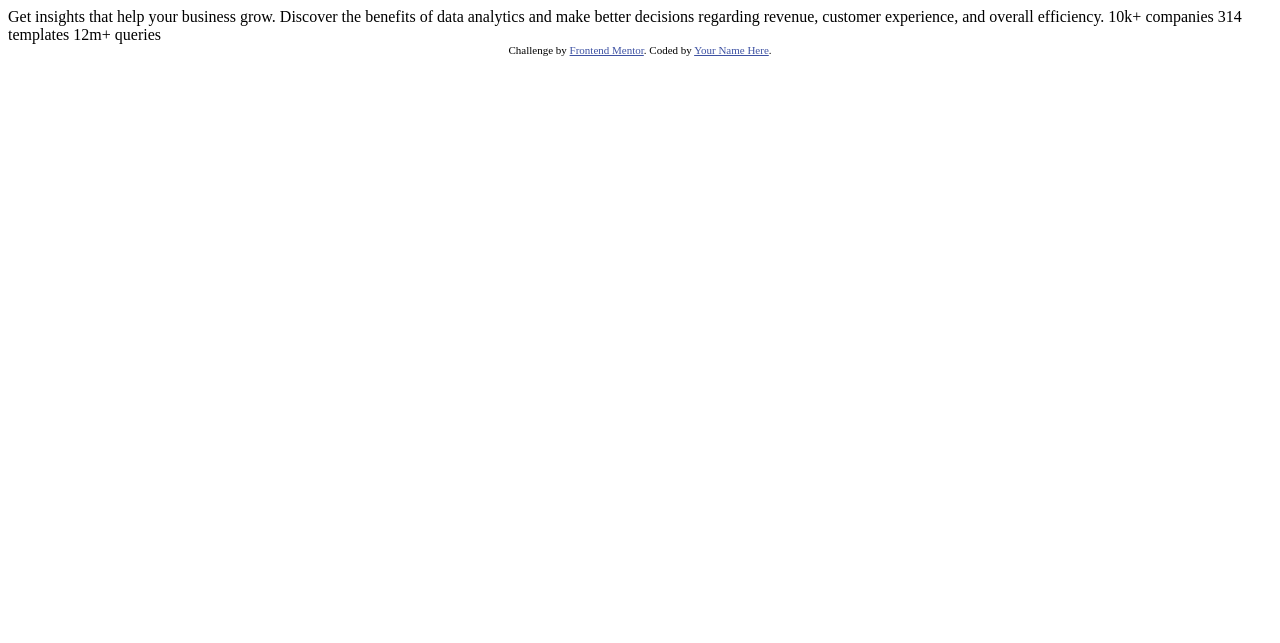
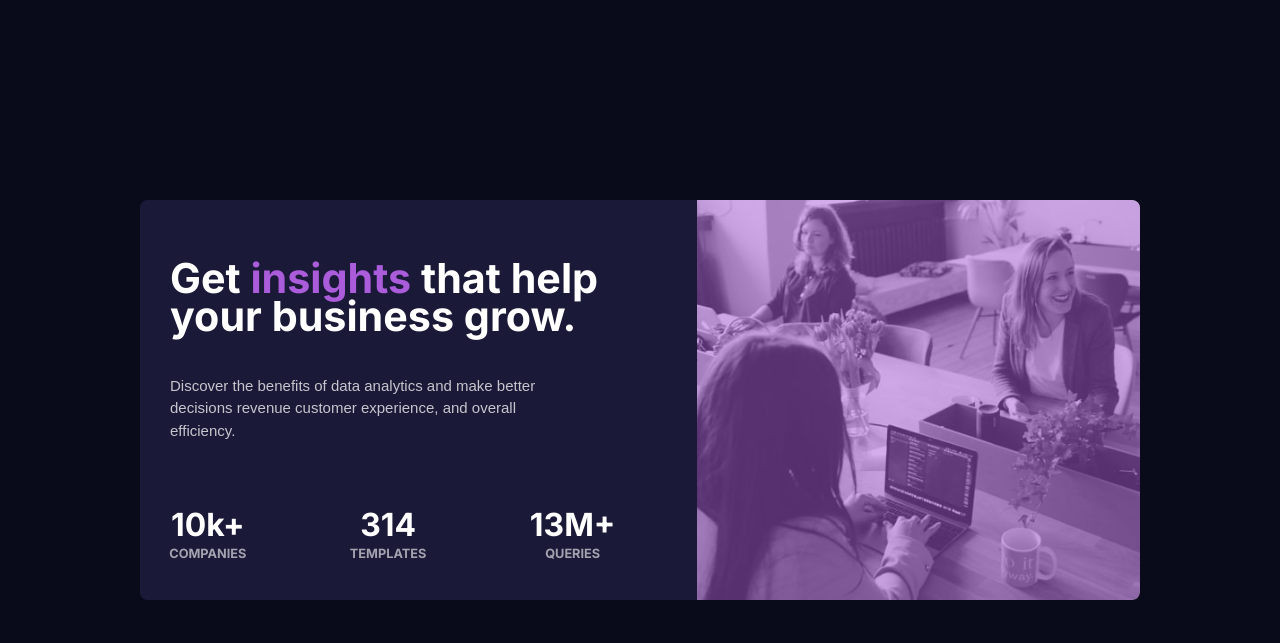
Before and after one commit to Akanni5/stats-preview-card-component-fm, a plain HTML site: page index.html in a window 1280 px wide. Drawn offline with Linux system fonts and the light colour scheme.

Commit message:
solution

```diff
--- a/index.html
+++ b/index.html
@@ -7,27 +7,39 @@
   <link rel="icon" type="image/png" sizes="32x32" href="./images/favicon-32x32.png">
 
   <title>Frontend Mentor | Stats preview card component</title>
-
-  <!-- Feel free to remove these styles or customise in your own stylesheet 👍 -->
-  <style>
-    .attribution { font-size: 11px; text-align: center; }
-    .attribution a { color: hsl(228, 45%, 44%); }
-  </style>
+  <link rel="stylesheet" href="style.css">
 </head>
 <body>
-
-  Get insights that help your business grow.
-
-  Discover the benefits of data analytics and make better decisions regarding revenue, customer
-  experience, and overall efficiency.
-
-  10k+ companies
-  314 templates
-  12m+ queries
-
-  <div class="attribution">
-    Challenge by <a href="https://www.frontendmentor.io?ref=challenge" target="_blank">Frontend Mentor</a>.
-    Coded by <a href="#">Your Name Here</a>.
-  </div>
+    <main class="container section-container">
+        <div class="stats-content">
+            <div class="heading">
+                <h1 class="main-heading">Get <span class="highlighted">insights</span> that help your business grow.</h1>
+            </div>
+            <div class="paragaph">
+                <p class="info">
+                    Discover the benefits of data analytics and make better decisions revenue customer experience, and overall
+                    efficiency.
+                </p>
+            </div>
+            <div class="stats">
+                <div class="stats-column">
+                    <h2 class="stats-heading">10k+</h2>
+                    <p class="stats-name">companies</p>
+                </div>
+                <div class="stats-column">
+                    <h2 class="stats-heading">314</h2>
+                    <p class="stats-name
+                    ">templates</p>
+                </div>
+                <div class="stats-column">
+                    <h2 class="stats-heading">13M+</h2>
+                    <p class="stats-name">queries</p>
+                </div>
+            </div>
+        </div>
+        <div class="image-content" role="img">
+            <div class="image-overlay"></div>
+        </div>
+    </main>
 </body>
 </html>
--- /dev/null
+++ b/style.css
@@ -0,0 +1,167 @@
+@import url('https://fonts.googleapis.com/css2?family=Inter:wght@400;700&display=swap');
+@import url('https://fonts.googleapis.com/css2?family=Lexend+Deca&display=swap');
+
+:root {
+    --white: #ffffff;
+    --darkblue: #090b1a;
+    --desat-blue: hsl(244, 38%, 16%);
+    --purple: #aa5cdb;
+    --slight-white: hsla(0, 0%, 100%, .75);
+    --slight-trans-white: hsla(0, 0%, 100%, .6);
+    --purpleoverlay: hsla(277, 64%, 61%, 0.5);
+    --container-width: 22rem;
+}
+
+*,
+a {
+    font-family: 'Inter', sans-serif;
+    font-size: 15px;
+    font-weight: 600;
+    color: var(--white);
+
+    margin: 0 auto;
+    text-decoration: none;
+    cursor: pointer;
+}
+
+body {
+    background-color: var(--darkblue);
+}
+
+.container {
+    width: var(--container-width);
+    margin: 2rem auto;
+    min-height: 500px;
+    border-radius: .5rem;
+    overflow: hidden;
+}
+
+.image-content {
+    background-image: url(./images/image-header-mobile.jpg);
+    background-position: center;
+    background-repeat: no-repeat;
+    background-size: cover;
+    border-top-left-radius: .5rem;
+    border-top-right-radius: .5rem;
+    width: var(--container-width);
+    height: 280px;
+    position: relative;
+    overflow: hidden;
+}
+
+.image-overlay {
+    position: absolute;
+    background-color: var(--purpleoverlay);
+    width: var(--container-width);
+    height: 280px;
+}
+
+.stats-content {
+    text-align: center;
+    padding: 2rem 1rem;
+    background-color: var(--desat-blue);
+}
+
+.section-container {
+    display: flex;
+    flex-direction: column-reverse;
+}
+
+.main-heading,
+.main-heading .highlighted {
+    color: var(--white);
+    font-size: 2rem;
+    font-weight: 700;
+    font-family: 'Inter', sans-serif;
+    line-height: 2.5rem;
+    margin-bottom: 1.33rem;
+}
+
+.main-heading .highlighted {
+    color: var(--purple);
+}
+
+.info {
+    color: var(--slight-white);
+    font-size: 1rem;
+    font-family: 'Lexend Duca', sans-serif;
+    font-weight: 400;
+    line-height: 1.5rem;
+}
+
+.paragraph {
+    margin-bottom: 2rem;
+}
+
+.stats-column {
+    padding: 10px 0;
+    text-align: center;
+}
+
+.stats-heading {
+    font-size: 2.125rem;
+    font-weight: 700;
+    color: var(--white);
+}
+
+.stats-name {
+    text-transform: uppercase;
+    font-size: 0.85rem;
+    padding-top: 2px;
+    color: var(--slight-trans-white);
+}
+
+@media screen and (min-width: 1024px) {
+    body {
+        display: flex;
+        align-items: center;
+        justify-content: center;
+        height: 100vh;
+    }
+    .section-container {
+        display: flex;
+        flex-direction: row;
+    }
+
+    .image-content {
+        background-image: url(./images/image-header-desktop.jpg);
+        width: 570px;
+        height: 400px;
+        border-top-left-radius: 0px;
+        border-top-right-radius: .5rem;
+        border-bottom-left-radius: 0px;
+        border-bottom-right-radius: .5rem;
+    }
+
+    .image-overlay {
+        width: 100%;
+        height: 440px;
+    }
+
+    .stats {
+        display: flex;
+        margin-left: -3.5rem;
+        margin-top: 3.5rem;
+    }
+
+    .container {
+        width: 1000px;
+        min-height: 400px;
+    }
+
+    .stats-content {
+        text-align: left;
+        padding: 4rem 2rem 1.5rem 2rem;
+        width: 640px;
+    }
+
+    .main-heading,
+    .main-heading .highlighted {
+        margin-bottom: 2.66rem;
+        font-size: 2.75rem;
+    }
+
+    .info {
+        margin-right: 7rem;
+    }
+}
```
